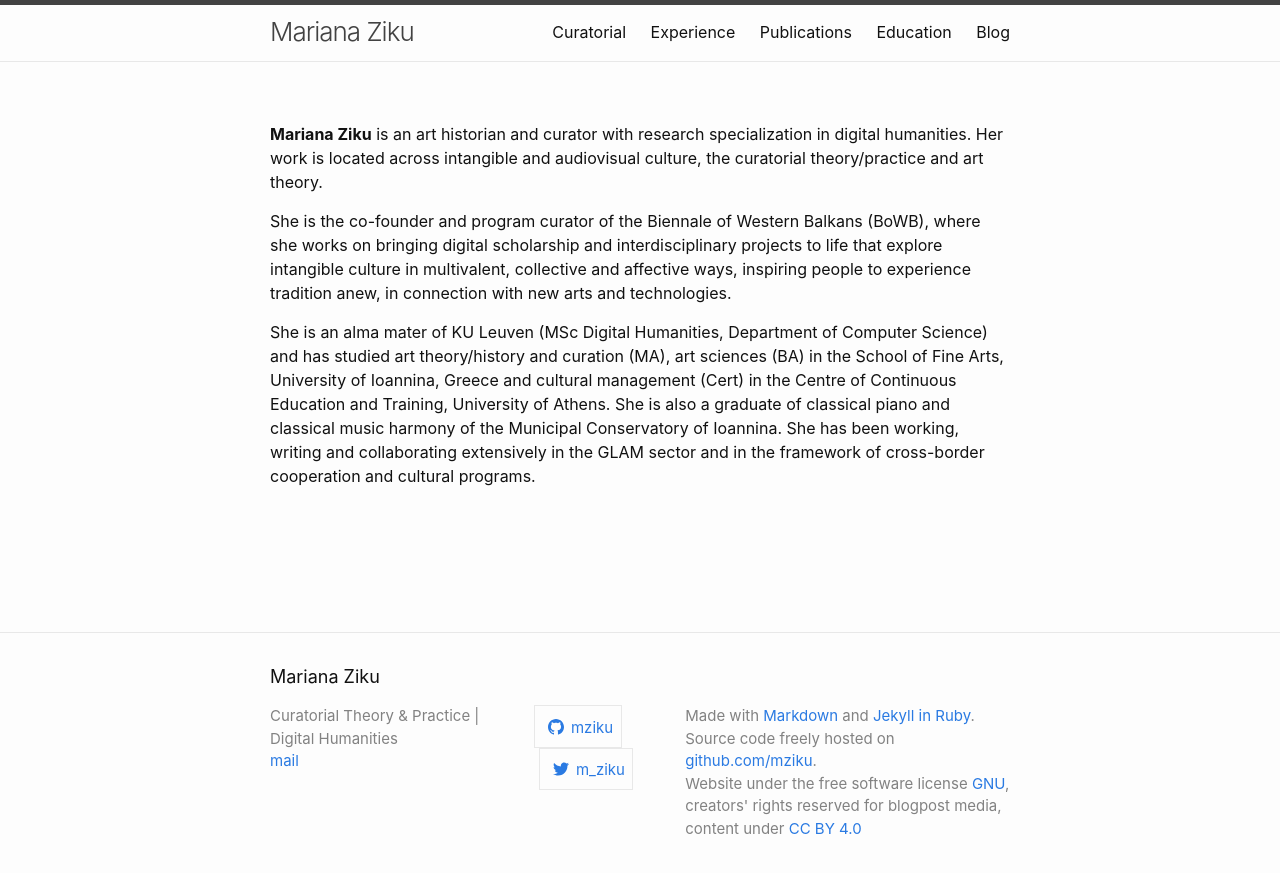
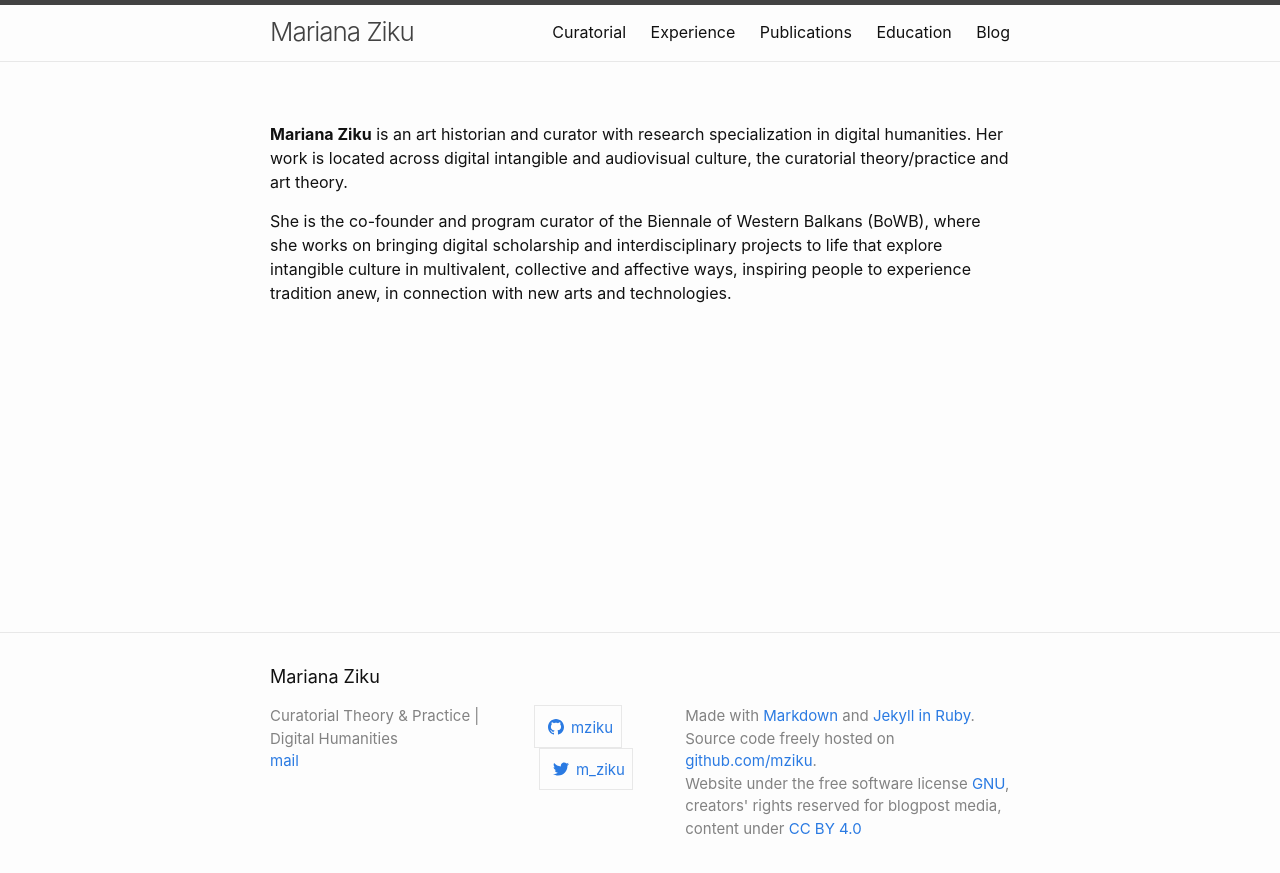
Before and after one commit to mziku/mziku.github.io, a Jekyll site: the page built from index.md, in a window 1280 px wide. Shown: the top 873 px of the page. Built offline with Jekyll 4.4.1, drawn with Linux system fonts in a browser that asks for light colours.

Commit message:
Update index.md

```diff
--- a/index.md
+++ b/index.md
@@ -3,8 +3,6 @@
 ---
 
 
-**Mariana Ziku** is an art historian and curator with research specialization in digital humanities. Her work is located across intangible and audiovisual culture, the curatorial theory/practice and art theory.
+**Mariana Ziku** is an art historian and curator with research specialization in digital humanities. Her work is located across digital intangible and audiovisual culture, the curatorial theory/practice and art theory.
 
 She is the co-founder and program curator of the Biennale of Western Balkans (BoWB), where she works on bringing digital scholarship and interdisciplinary projects to life that explore intangible culture in multivalent, collective and affective ways, inspiring people to experience tradition anew, in connection with new arts and technologies.
-
-She is an alma mater of KU Leuven (MSc Digital Humanities, Department of Computer Science) and has studied art theory/history and curation (MA), art sciences (BA) in the School of Fine Arts, University of Ioannina, Greece and cultural management (Cert) in the Centre of Continuous Education and Training, University of Athens. She is also a graduate of classical piano and classical music harmony of the Municipal Conservatory of Ioannina. She has been working, writing and collaborating extensively in the GLAM sector and in the framework of cross-border cooperation and cultural programs.
```
